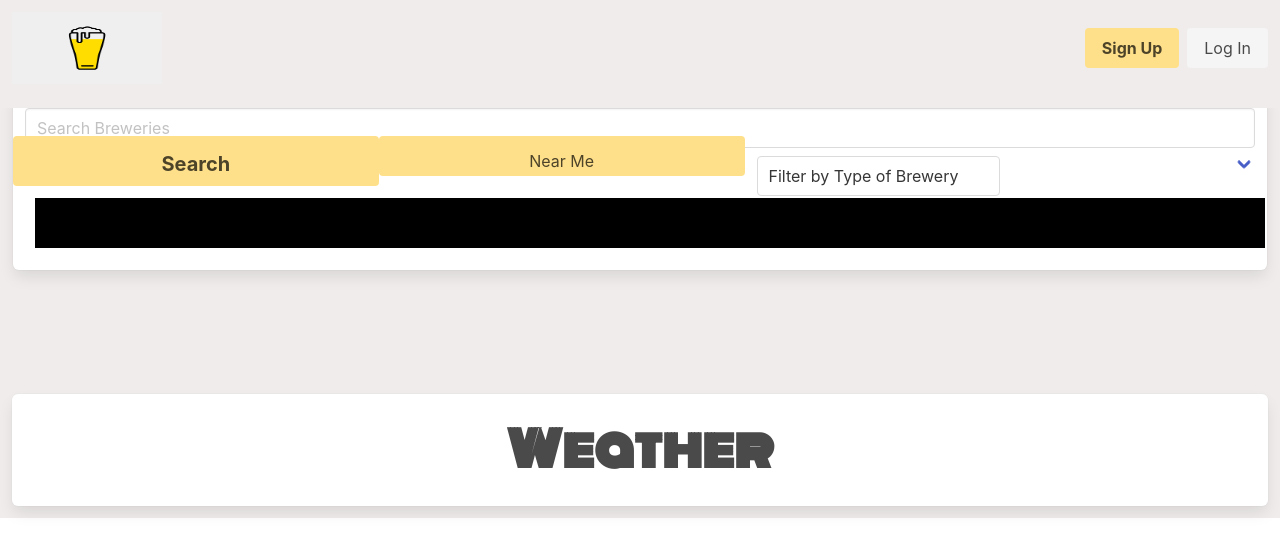
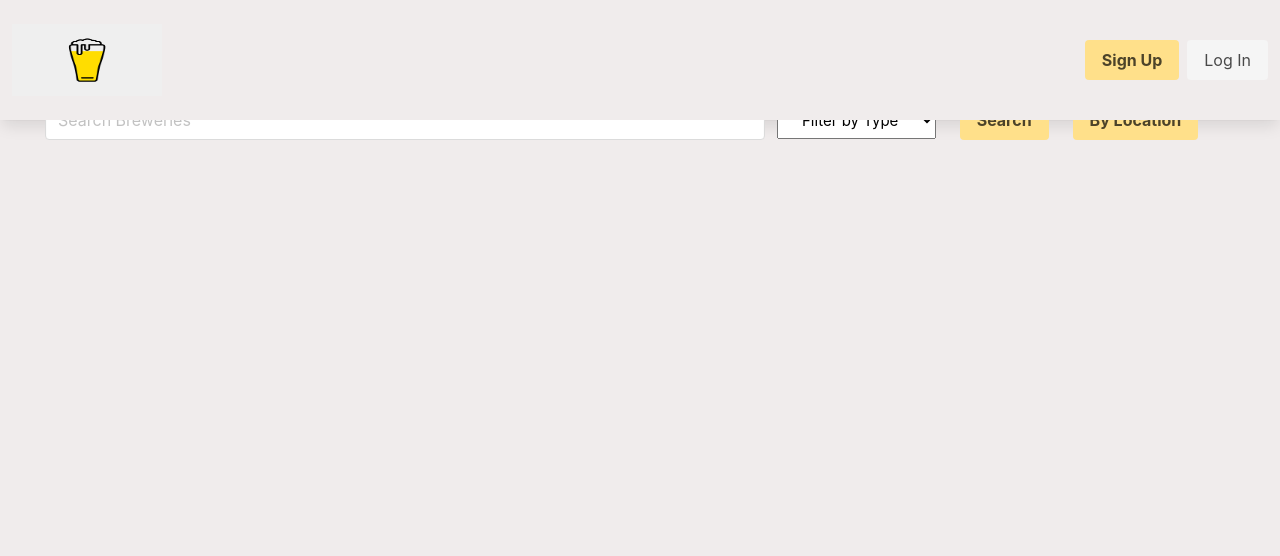
Before and after one commit to midth002/brewery-api, a plain HTML site: page index.html in a window 1280 px wide. Drawn offline with nearby package versions, Linux system fonts and the light colour scheme.

Commit message:
Restructured the way that the brew data would appear on the screen in more of a row on one screen instead of scrolling down.

```diff
--- a/assets/css/results.css
+++ b/assets/css/results.css
@@ -1,5 +1,9 @@
+html {
+    background-color: rgb(240, 236, 236);
+}
+
 body {
-    background-color: rgb(240, 236, 236);
+
     text-transform: capitalize;
 }
 #entireBox {
@@ -30,12 +34,8 @@ h4 {
     margin-bottom: 2rem;
 }
 .brewData {
-    display: flex;
-    background-color: rgb(128, 128, 128);
-    margin-right: 50px;
     flex-direction: column;
-    width: 100%;
-    background-color: black;
+    width: 50%;
     padding: 20px;
     margin: 10px;
 }
@@ -43,13 +43,12 @@ h4 {
     justify-content: center;
 }
 .brewData h3 {
-    /* background-color: gray; */
+
     padding: 5px;
-    font-size: 30px;
+    font-size: 10px;
     width: 100%;
 }
 .brewData ul {
-    background-color: white;
     padding: 10px;
     font-size: 20px;
     width: 100%;
@@ -80,6 +79,8 @@ li {
     align-items: center;
 }
 
+
+
 .navbar {
     position: fixed;
     width: 100%;
@@ -99,3 +100,31 @@ li {
 #brewContainer {
     margin: 100px 25px;
 }
+
+.brewery-api {
+    height: 15vh;
+
+}
+
+.select {
+    padding: 0 20px;
+    text-align: center;
+    font-size: 15px;
+
+}
+
+.brewData {
+    margin-top: 5%;
+    flex-direction: row;
+    width: 90%;
+}
+
+.brewCard {
+    border: 5px dotted gold;
+    margin: 5px;
+    padding: 10px;
+}
+
+.brewName {
+    font-weight: bold;
+}
--- a/assets/js/script.js
+++ b/assets/js/script.js
@@ -9,7 +9,7 @@ var locationButton = $("#location-button")
 var checkboxes = $('input[type=checkbox')
 
 var apiKey = "385e58697effddc1169cee4d7d6e5489"
-var perPage = "50"
+var perPage = "5"
 
 var favoriteArray ;
 var storedFavorites
@@ -178,15 +178,15 @@ function filterDistApi(lat, lon, type) {
 function createBrewCard(data) {
     for (i=0; i < data.length; i++) {
 
-        var brewDiv = $('<div>').addClass("brewCard");
+        var brewDiv = $('<div>').addClass("brewCard column");
         var headingDiv = $('<div>').addClass("brewHeading")
-        var brewName = $("<h3>");
+        var brewName = $("<h3>").addClass("brewName");
         var favoriteLabel = $("<label class='checkbox'>")
         var favoriteInput = $("<input type='checkbox' class='favorite'>")
 
         var ul = $('<ul>');
         var li1 = $('<li>');
-        var li2 = $('<li class="brew-street">');
+
         var li3 = $('<li class="brew-city">');
         var li5 = $('<li class="brew-list-link">');
         var brewLink = $('<a class="brew-link">');
@@ -196,18 +196,15 @@ function createBrewCard(data) {
         brewName.text(data[i].name);
         favoriteLabel.text("Favorites ")
         li1.text("Brewery Type: " + data[i].brewery_type);
-        li2.text("Street Address: " + data[i].street);
         li3.text(data[i].city + " " + data[i].state);
 
 
-        brewName.attr("style", "font-size: 2rem", "font-weight: bolder");
-        headingDiv.addClass('has-background-grey');
-        brewDiv.attr("style", "border: 5px dotted gold; margin: 10px; width: 100%; padding: 10px;");
+
         //ul.children().attr("style", "position: center")
 
         favoriteLabel.append(favoriteInput);
         li5.append(brewLink);
-        ul.append(li1, li2, li3, li5);
+        ul.append(li1, li3, li5);
         headingDiv.append(brewName, favoriteLabel)
         brewDiv.append(headingDiv, ul);
         brewData.append(brewDiv);
--- a/index.html
+++ b/index.html
@@ -4,11 +4,11 @@
     <meta charset="UTF-8">
     <meta http-equiv="X-UA-Compatible" content="IE=edge">
     <meta name="viewport" content="width=device-width, initial-scale=1.0">
-    <title>Beer Search Results</title>
-    <link href="https://fonts.googleapis.com/icon?family=Material+Icons"
-      rel="stylesheet">
+    <title>Brewery API Engine</title>
+    <link rel="stylesheet" href="https://cdnjs.cloudflare.com/ajax/libs/font-awesome/6.1.1/css/all.min.css">
     <link rel="preconnect" href="https://fonts.googleapis.com">
 <link rel="preconnect" href="https://fonts.gstatic.com" crossorigin>
+<link rel="stylesheet" href="https://cdnjs.cloudflare.com/ajax/libs/font-awesome/6.1.1/css/all.min.css">
 <link href="https://fonts.googleapis.com/css2?family=Monoton&family=Outfit:wght@200&display=swap" rel="stylesheet">
     <link rel="stylesheet" href="https://cdn.jsdelivr.net/npm/bulma@0.9.3/css/bulma.min.css">
     <link rel="stylesheet" href="./assets/css/results.css">
@@ -30,7 +30,6 @@
 
     <div id="navbarBasicExample" class="navbar-menu">
 
-
       <div class="navbar-end">
         <div class="navbar-item">
           <div class="buttons">
@@ -47,22 +46,14 @@
   </nav>
  </header>
 
-   <!-- <div class="is-flex">
-    <div class="has-background-grey">
-      <form class="box" id="brewContainer">
-       <div class="has-background-grey"> -->
-      <section class="columns brewery-api">
-        <form class="box column" id="brewContainer">
-          <div class="field">
-            <label class="label"></label>
-            <div class="control">
-              <input class="input" type="text" placeholder="Search Breweries">
-              <div class="columns">
-              <button class="column is-warning button is-medium is-primary has-text-weight-bold" id="city-button">Search</button>
-              <button class="column is-warning button" id="location-button">Near Me</button>
-              <div class="select column is-5 mt-2">
-                <select id="brewTypeOption">
-                  <option value="" disabled selected>Filter by Type of Brewery</option>
+
+      <section class="brewery-api is-flex box">
+            <div class="control columns is-full is-vcentered" id="brewContainer">
+              <input class="input column is-full" type="text" placeholder="Search Breweries">
+
+              <div class="column">
+                <select id="brewTypeOption" class="select ">
+                  <option value="" disabled selected>Filter by Type</option>
                   <option value="micro">Micro</option>
                   <option value="nano">Nano</option>
                   <option value="regional">Regional</option>
@@ -73,31 +64,33 @@
                   <option value="contract">Contract</option>
                   <option value="all">All</option>
                 </select>
+              </div>
+              <div class="column">
+                <a class="button is-warning" id="city-button">
+                  <strong>Search</strong>
+                </a>
+              </div>
+
+              <div class="column">
+                <a class="button is-warning" id="location-button">
+                  <strong>By Location</strong>
+                </a>
+              </div>
 
 
-              </div>
             </div>
-              <div class="brewData has-text-centered">
-                  <h3 id="brew-data-number-results"></h3>
-              </div>
-            </div>
-          </div>
-        </form>
+          </section>
+
+          <article class="columns brewData is-flex is-flex-wrap-wrap is-justify-content-space-between is-justify-content-center">
+
+            </article>
+
       </div>
-      <section >
-      </section>
-    </div>
 
-    </section>
-    <div class="column" id="entireBox">
-      <div class="box">
-      <h1 class="weatherHeader">Weather</h1>
-      <section id="weatherContainer">
-          <div class="weatherData"></div>
-          <div class="forecastData"></div>
-          </div>
-      </section>
-    </div>
+
+
+
+
 
 
 
```
